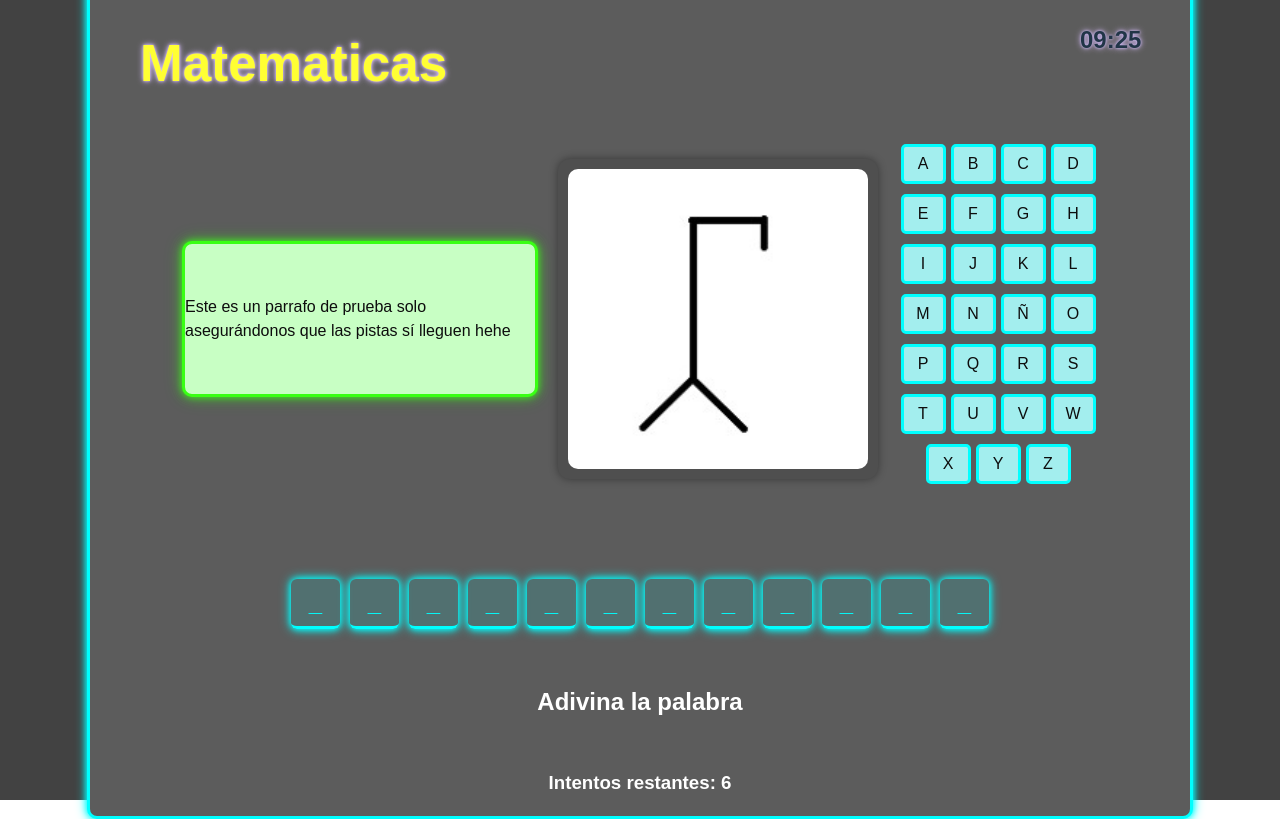
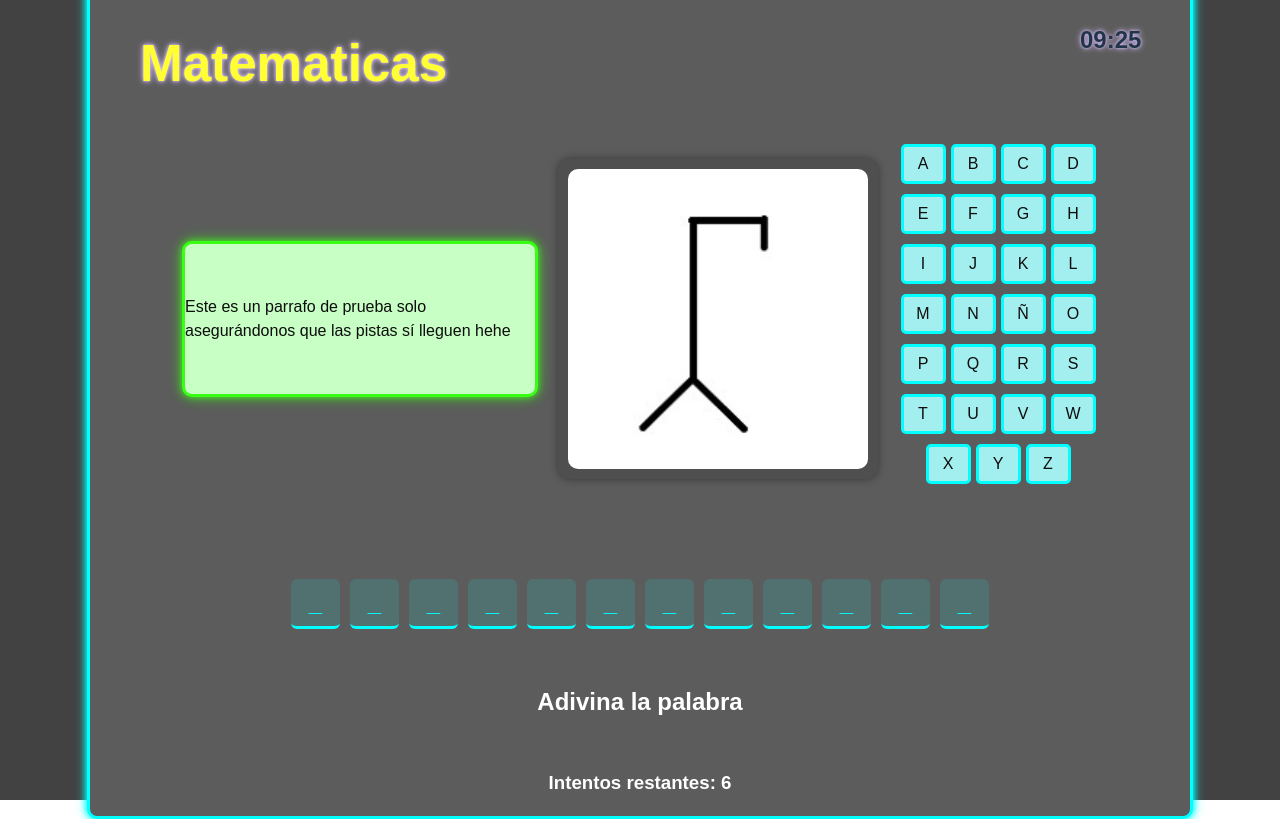
Before and after one commit to LD7-coder/Frameworks, a React (Vite) app in the folder frontend/: page /ahorcado in a window 1280 px wide. Built offline with nearby package versions, Linux system fonts and the light colour scheme; a web font is replaced by a local one.

Commit message:
Ahorcadocss

```diff
--- a/frontend/src/componentes/Ahorcado/Ahorcado.css
+++ b/frontend/src/componentes/Ahorcado/Ahorcado.css
@@ -72,9 +72,6 @@
     border-bottom: 3px solid #00FFFF;
     background-color: rgba(0, 255, 255, 0.12);
     border-radius: 6px;
-    box-shadow:
-        0 0 6px #00FFFF,
-        0 0 12px #00FFFF;
     outline: none;
 }
 
```
